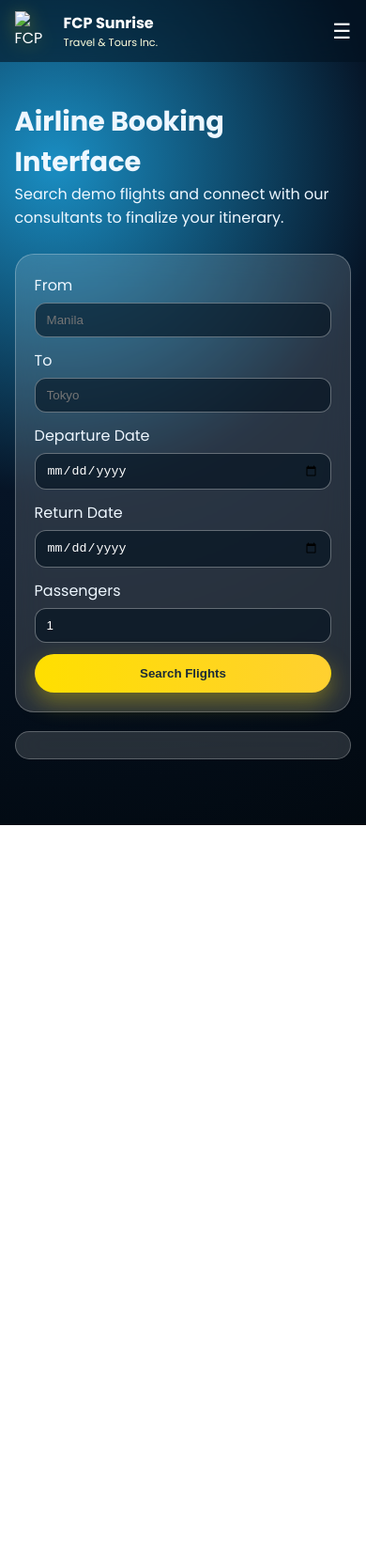
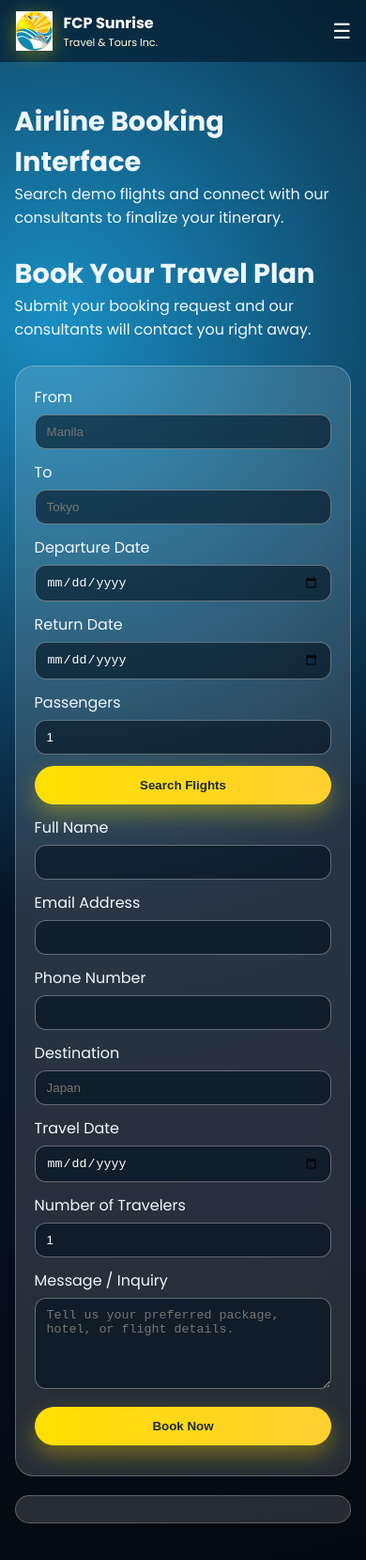
Before and after one commit to AD-25-11/FCP-Sunrise, a website: page booking.html in a window 390 px wide. Shown: the whole page at 94% size. Before the commit the page ends 878 px from the top, so only its background shows below. Drawn offline with Linux system fonts and the light colour scheme.

Commit message:
Update booking.html

```diff
--- a/booking.html
+++ b/booking.html
@@ -4,13 +4,15 @@
   <meta charset="UTF-8" />
   <meta name="viewport" content="width=device-width, initial-scale=1.0" />
   <title>Flight Booking | FCP Sunrise</title>
+  <title>Booking | FCP Sunrise</title>
   <link href="https://fonts.googleapis.com/css2?family=Poppins:wght@300;400;500;600;700&display=swap" rel="stylesheet" />
   <link rel="stylesheet" href="css/style.css" />
 </head>
 <body>
-<header class="site-header"><nav class="navbar container"><a href="index.html" class="brand"><img class="brand-logo-img" src="logo.png" alt="FCP Sunrise logo" /><span><strong>FCP Sunrise</strong><small>Travel & Tours Inc.</small></span></a><button class="menu-toggle" aria-label="Toggle Menu">☰</button><ul class="nav-links"><li><a href="index.html">Home</a></li><li><a href="destinations.html">Destinations</a></li><li><a href="services.html">Services</a></li><li><a class="active" href="booking.html">Booking</a></li><li><a href="contact.html">Contact</a></li></ul></nav></header>
+<header class="site-header"><nav class="navbar container"><a href="index.html" class="brand"><img class="brand-logo-img" src="logo.jpg" alt="FCP Sunrise logo" /><span><strong>FCP Sunrise</strong><small>Travel & Tours Inc.</small></span></a><button class="menu-toggle" aria-label="Toggle Menu">☰</button><ul class="nav-links"><li><a href="index.html">Home</a></li><li><a href="destinations.html">Destinations</a></li><li><a href="services.html">Services</a></li><li><a class="active" href="booking.html">Booking</a></li><li><a href="contact.html">Contact</a></li></ul></nav></header>
 <main class="subpage-main">
   <section class="sub-hero container"><h1>Airline Booking Interface</h1><p>Search demo flights and connect with our consultants to finalize your itinerary.</p></section>
+  <section class="sub-hero container"><h1>Book Your Travel Plan</h1><p>Submit your booking request and our consultants will contact you right away.</p></section>
   <section class="container">
     <form class="glass-form" id="flightSearchForm">
       <div><label>From</label><input type="text" name="from" required placeholder="Manila" /></div>
@@ -19,6 +21,19 @@
       <div><label>Return Date</label><input type="date" name="return" /></div>
       <div><label>Passengers</label><input type="number" name="passengers" min="1" max="10" value="1" required /></div>
       <button class="btn btn-primary" type="submit">Search Flights</button>
+    <form class="glass-form formsubmit-form" id="bookingForm" action="https://formsubmit.co/FCPSUNRISE@gmail.com" method="POST">
+      <input type="hidden" name="_captcha" value="false" />
+      <input type="hidden" name="_next" value="thankyou.html" />
+      <input type="hidden" name="_subject" value="New Travel Inquiry - FCP Sunrise Website" />
+      <div><label>Full Name</label><input type="text" name="name" required /></div>
+      <div><label>Email Address</label><input type="email" name="email" required /></div>
+      <div><label>Phone Number</label><input type="tel" name="phone" required /></div>
+      <div><label>Destination</label><input type="text" name="destination" required placeholder="Japan" /></div>
+      <div><label>Travel Date</label><input type="date" name="travel_date" required /></div>
+      <div><label>Number of Travelers</label><input type="number" name="travelers" min="1" value="1" required /></div>
+      <div class="full"><label>Message / Inquiry</label><textarea name="message" rows="5" required placeholder="Tell us your preferred package, hotel, or flight details."></textarea></div>
+      <button class="btn btn-primary" type="submit">Book Now</button>
+      <p class="full form-status" aria-live="polite"></p>
     </form>
     <div id="flightResults" class="results-table"></div>
   </section>
```
